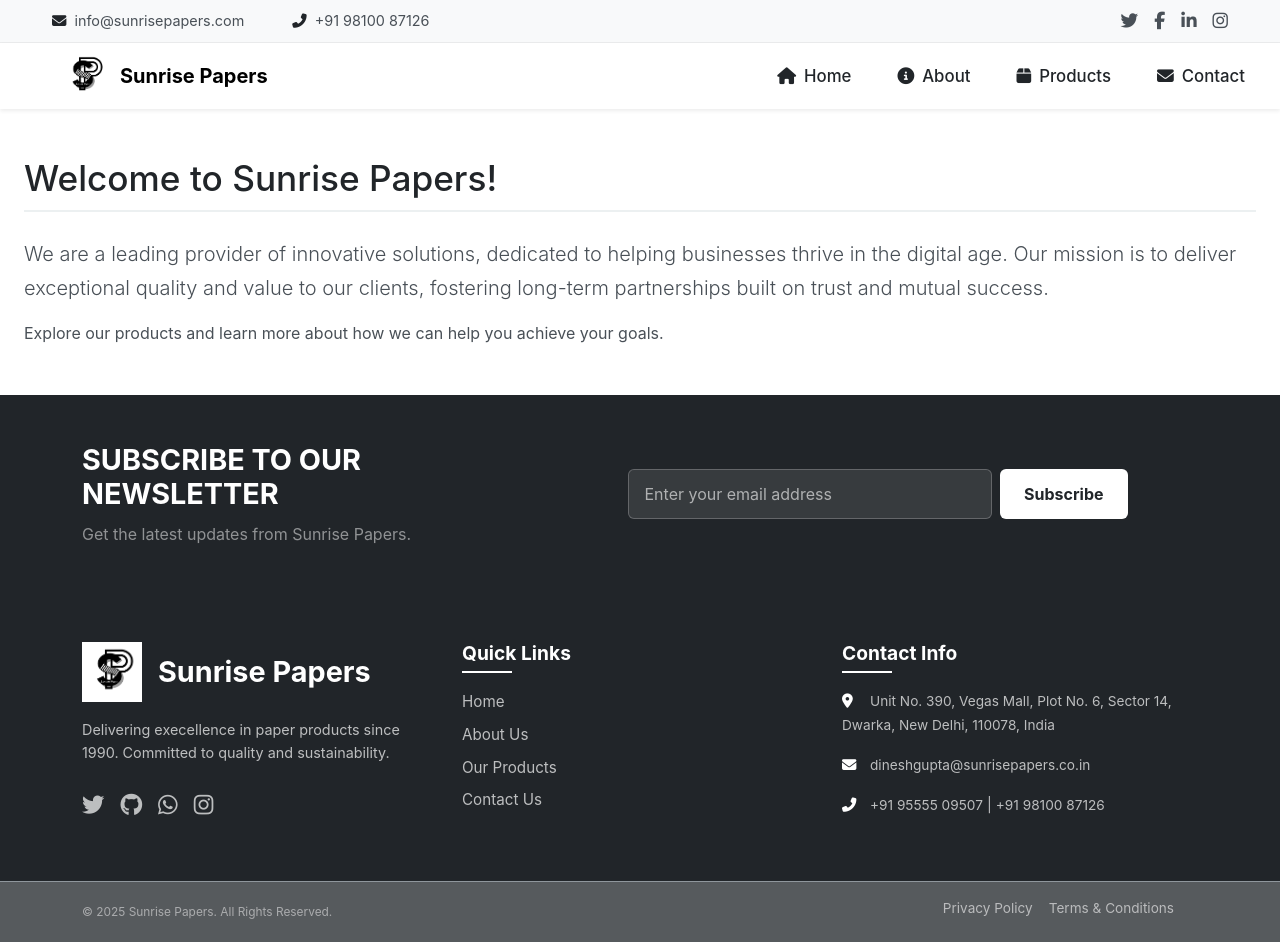
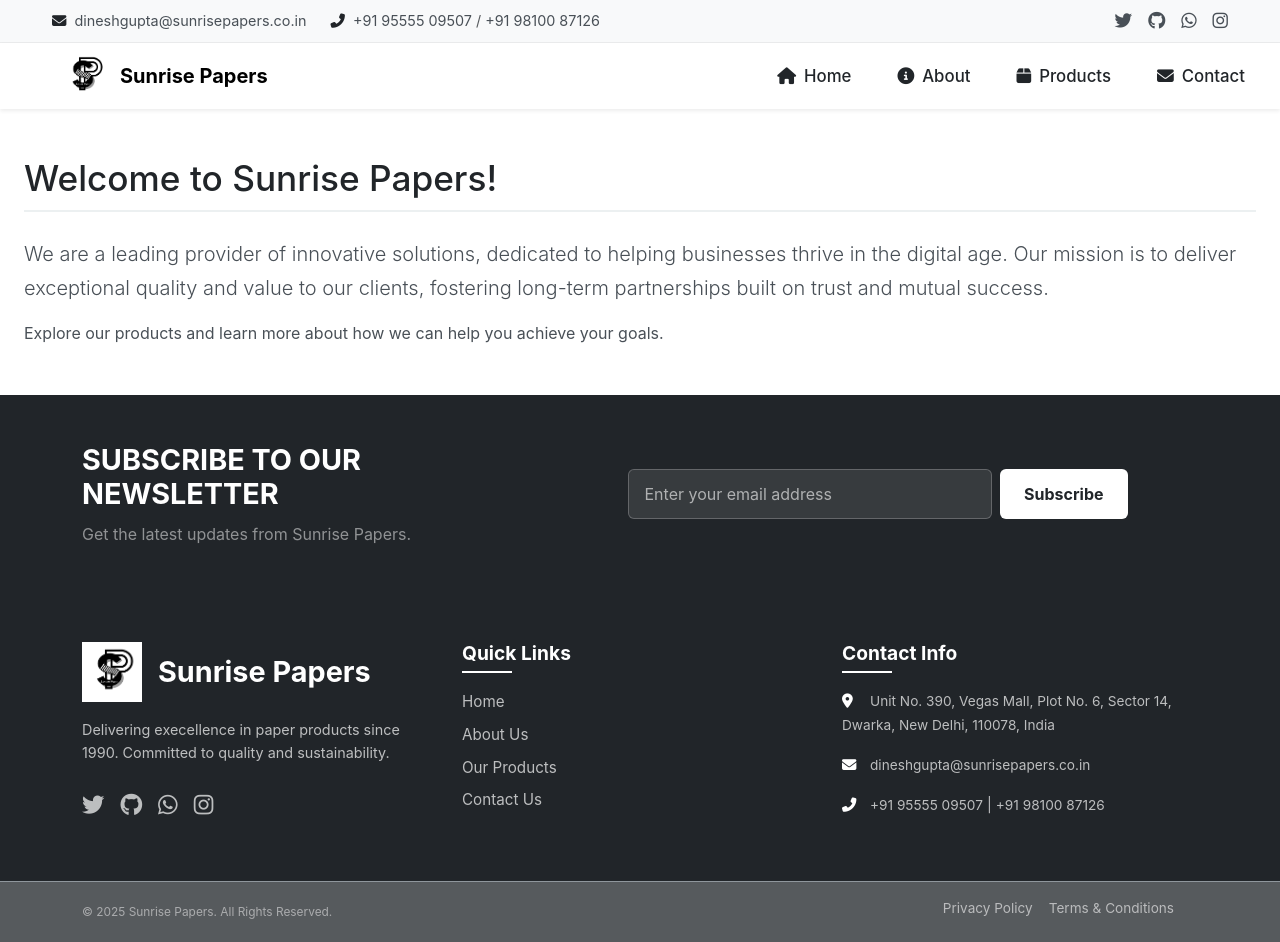
Before and after one commit to Akshit1025/sunrise-papers, a React (Create React App) app: page / in a window 1280 px wide. Built offline with nearby package versions, Linux system fonts and the light colour scheme; no server answers.

Commit message:
Navbar edit 2

```diff
--- a/src/components/Navbar.js
+++ b/src/components/Navbar.js
@@ -27,13 +27,22 @@ const Navbar = () => {
               href="mailto:info@sunrisepapers.com"
               className="text-muted text-decoration-none"
             >
-              <i className="fas fa-envelope me-2"></i>info@sunrisepapers.com
+              <i className="fas fa-envelope me-2"></i>
+              dineshgupta@sunrisepapers.co.in
             </a>
+            <i className="fas fa-phone-alt ms-4 me-2"></i>
+            <a
+              href="tel:+919555509507"
+              className="text-muted text-decoration-none"
+            >
+              +91 95555 09507
+            </a>
+            <span className="text-muted mx-1">/</span>
             <a
               href="tel:+919810087126"
-              className="text-muted text-decoration-none ms-4"
+              className="text-muted text-decoration-none"
             >
-              <i className="fas fa-phone-alt ms-4 me-2"></i>+91 98100 87126
+              +91 98100 87126
             </a>
           </div>
           <div className="social-icons">
@@ -46,20 +55,20 @@ const Navbar = () => {
               <i className="fab fa-twitter"></i>
             </a>
             <a
-              href="https://facebook.com"
+              href="https://github.com/Akshit1025/sunrise-papers"
               target="_blank"
               rel="noopener noreferrer"
               className="social-icon-link text-muted me-3"
             >
-              <i className="fab fa-facebook-f"></i>
+              <i className="fab fa-github"></i>
             </a>
             <a
-              href="https://linkedin.com"
+              href="https://wa.me/919555509507"
               target="_blank"
               rel="noopener noreferrer"
               className="social-icon-link text-muted me-3"
             >
-              <i className="fab fa-linkedin-in"></i>
+              <i className="fab fa-whatsapp"></i>
             </a>
             <a
               href="https://instagram.com"
```
